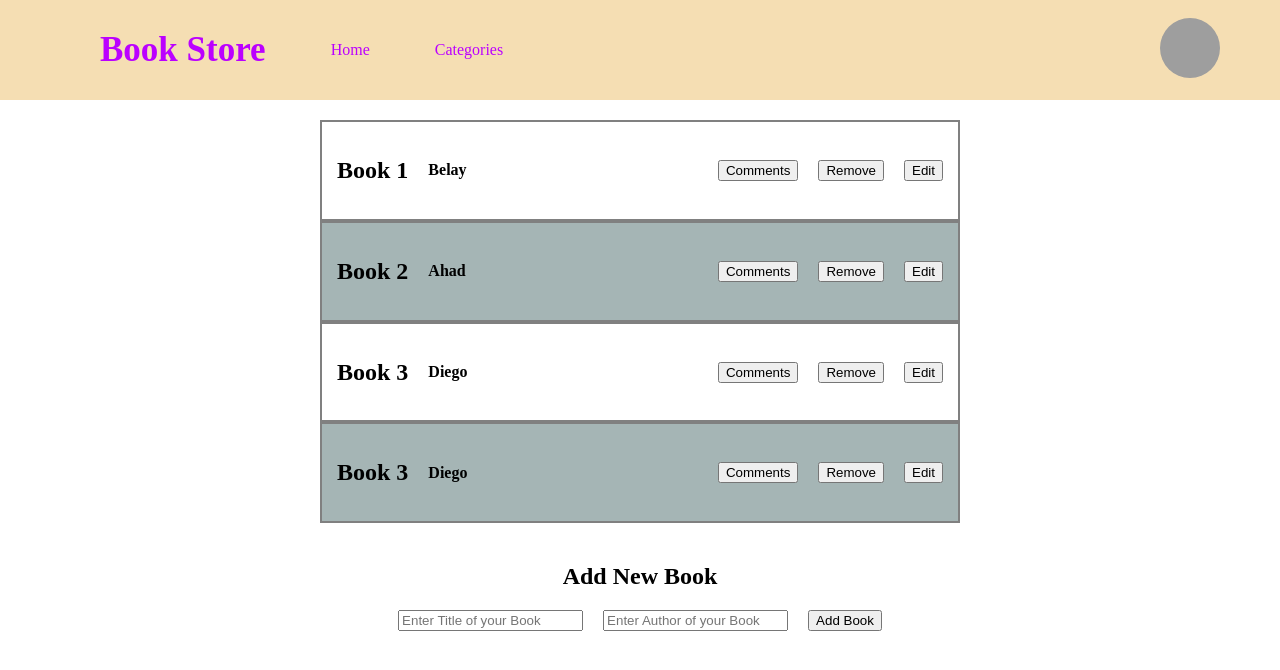
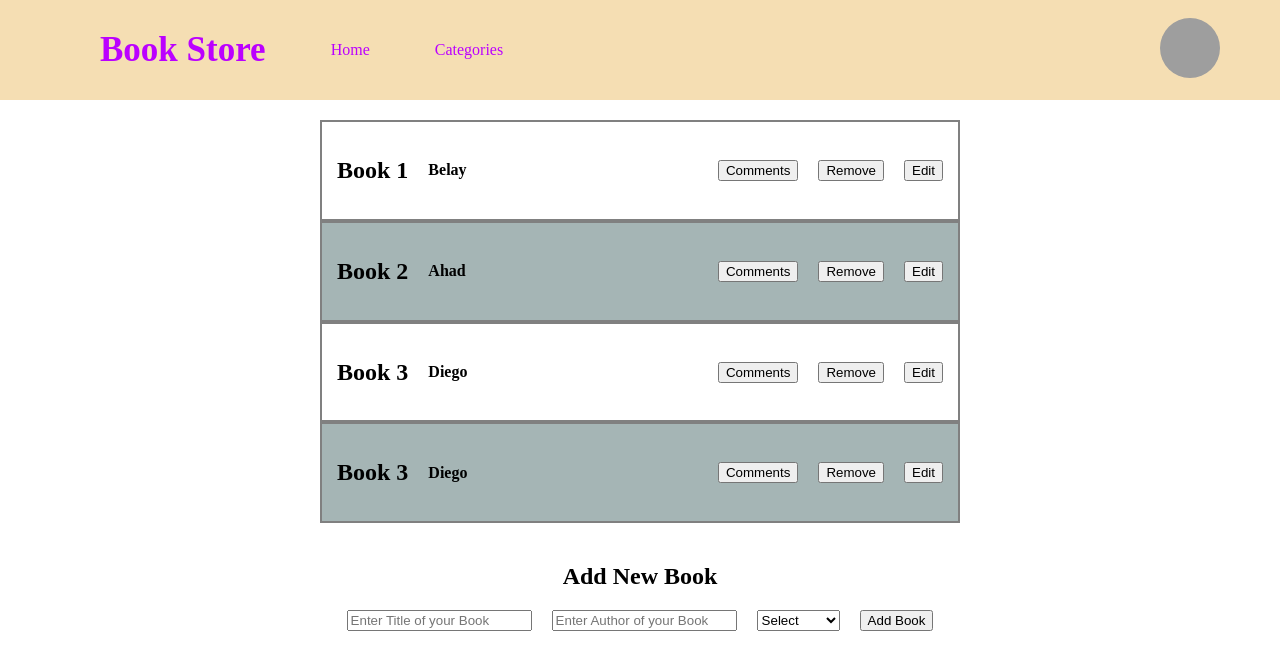
Before and after one commit to ahadb802/bookstore, a React (Create React App) app: page / in a window 1280 px wide. Shown: the top 670 px of the page. Built offline with nearby package versions, Linux system fonts and the light colour scheme; grey boxes are pictures that could not be loaded.

Commit message:
added required use state for app

```diff
--- a/src/components/addBook/addBook.js
+++ b/src/components/addBook/addBook.js
@@ -1,23 +1,56 @@
-import React from 'react';
+import React, { useState } from 'react';
+import { v4 as uuidv4 } from 'uuid';
+import { useDispatch } from 'react-redux';
+import { addBook } from '../../redux/books/book';
 import './add.css';
 
-const Add = () => (
+const Add = () => {
+  const [title, setTitle] = useState('');
+  const [category, setCategory] = useState('');
+  const [author, setAuthor] = useState('');
+  const send = useDispatch();
+
+  const formSubmit = (e) => {
+    e.preventDefault();
+    const bookData = {
+      id: uuidv4(),
+      title,
+      author,
+      category,
+    };
+    send(addBook(bookData));
+    setTitle('');
+    setAuthor('');
+    setCategory('Select');
+  };
+  return (
     <div className="add-section">
       <h2>Add New Book</h2>
-    <form action="">
+      <form action="" onSubmit={formSubmit}>
         <input
           type="text"
+          value={title}
+          onChange={(e) => setTitle(e.target.value)}
           placeholder="Enter Title of your Book"
           required
         />
         <input
           className="author-input"
           type="text"
+          value={author}
+          onChange={(e) => setAuthor(e.target.value)}
           placeholder="Enter Author of your Book"
           required
         />
+        <select onChange={(e) => setCategory(e.target.value)}>
+          <option value="Select">Select</option>
+          <option value="java">java</option>
+          <option value="C/C++">C/C++</option>
+          <option value="WildWorld">WildWorld</option>
+        </select>
         <button type="submit" className="btn-submit">Add Book</button>
       </form>
     </div>
   );
+};
 export default Add;
```
Lines whose indentation alone changed are shown as unchanged.
